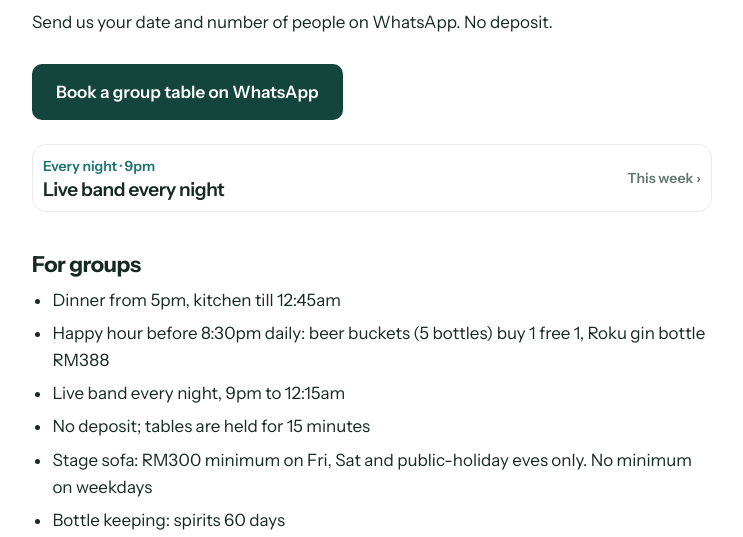
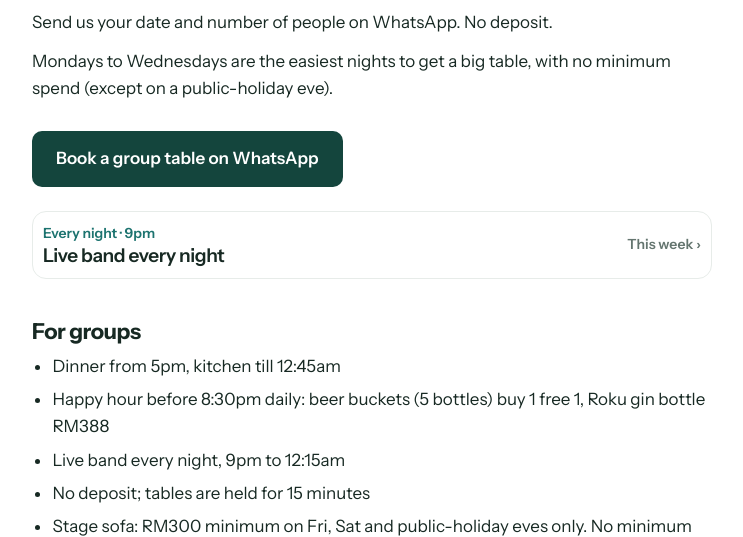
Before and after one commit to FreddieVong/gonana-site, a plain HTML site: page group-party-subang/index.html in a window 1280 px wide. Shown: the part 263-800 px from the top of the page, without its empty margins (268-1011 px from the left). Drawn offline with Linux system fonts and the light colour scheme; no server answers.

Commit message:
Year-end page: Mondays to Wednesdays are the easiest nights for a big table

```diff
--- a/group-party-subang/index.html
+++ b/group-party-subang/index.html
@@ -54,7 +54,7 @@ gtag('config','G-FC1VE9TZZE');
 document.addEventListener('click',function(e){var a=e.target.closest&&e.target.closest('a[href]');if(!a)return;var h=a.getAttribute('href')||'';if(h.indexOf('wa.me')>-1||h.indexOf('api.whatsapp.com')>-1){try{gtag('event','conversion',{send_to:'AW-17948641359/lMV3CL73_OgcEM-Qyu5C',transport_type:'beacon'});gtag('event','whatsapp_click',{link_url:h,transport_type:'beacon'});}catch(x){}}else if(h.indexOf('maps.app.goo.gl')>-1||h.indexOf('google.com/maps')>-1||h.indexOf('waze.com')>-1){try{gtag('event','directions_click',{link_url:h,transport_type:'beacon'});}catch(x){}}},true);
 </script>
 </head><body><header class="top"><a class="brand" href="/"><img class="mark" src="/assets/img/logo-300.webp" width="52" height="38" alt="nana"><img class="wm" src="/assets/img/wordmark-480.png" width="49" height="30" alt="研酒所"></a></header><main><nav class="crumb"><a href="/">nana 研酒所</a> › Year-end and company nights</nav>
-<h1>Year-end and company nights in Subang Jaya</h1><p>Planning a team dinner or a year-end night out? Start with dinner at nana 研酒所 in SS13, catch happy hour before 8:30pm, then stay for the live band at 9pm.</p><p>Send us your date and number of people on WhatsApp. No deposit.</p><a class="cta" href="https://wa.me/60128974221?text=Hi%20nana%2C%20I%27d%20like%20to%20book%20a%20table.%0A%0AName%20%3A%0ADate%20%3A%0ATime%20%3A%0APax%20%3A">Book a group table on WhatsApp</a>
+<h1>Year-end and company nights in Subang Jaya</h1><p>Planning a team dinner or a year-end night out? Start with dinner at nana 研酒所 in SS13, catch happy hour before 8:30pm, then stay for the live band at 9pm.</p><p>Send us your date and number of people on WhatsApp. No deposit.</p><p>Mondays to Wednesdays are the easiest nights to get a big table, with no minimum spend (except on a public-holiday eve).</p><a class="cta" href="https://wa.me/60128974221?text=Hi%20nana%2C%20I%27d%20like%20to%20book%20a%20table.%0A%0AName%20%3A%0ADate%20%3A%0ATime%20%3A%0APax%20%3A">Book a group table on WhatsApp</a>
 <a class="tn" id="tn" href="/#week"><img id="tn-img" alt="" width="54" height="72" hidden><span><small id="tn-when">Every night · 9pm</small><b id="tn-names">Live band every night</b></span><i>This week ›</i></a>
 <h2>For groups</h2><ul><li>Dinner from 5pm, kitchen till 12:45am</li><li>Happy hour before 8:30pm daily: beer buckets (5 bottles) buy 1 free 1, Roku gin bottle RM388</li><li>Live band every night, 9pm to 12:15am</li><li>No deposit; tables are held for 15 minutes</li><li>Stage sofa: RM300 minimum on Fri, Sat and public-holiday eves only. No minimum on weekdays</li><li>Bottle keeping: spirits 60 days</li><li>Prices before 10% service charge and SST</li></ul><h2>Bringing family?</h2><ul><li>Under-18 guests are welcome for dinner and must leave by 8:30pm</li><li>After 8:30pm nana is strictly 18+</li></ul><h2>Questions guests ask</h2><details><summary>Can nana host a company or year-end dinner?</summary><p>Yes. WhatsApp +60 12-897 4221 with your date, time and number of guests and we will hold your tables. No deposit.</p></details><details><summary>Is there a minimum spend?</summary><p>Only the stage sofa on Friday, Saturday and public-holiday-eve nights (RM300). No minimum on weekdays.</p></details><details><summary>What time is the live band?</summary><p>Every night from 9pm to 12:15am.</p></details><details><summary>Where is nana?</summary><p>2 Jalan SS 13/3A, Subang Jaya Industrial Estate, 47500 Subang Jaya, Selangor. Search &quot;nana SS13&quot; on Waze or Grab.</p></details><details><summary>Can under-18s come?</summary><p>Under-18 guests are welcome for dinner but must leave by 8:30pm. After 8:30pm nana is strictly 18+.</p></details>
 <p><a class="cta" href="https://wa.me/60128974221?text=Hi%20nana%2C%20I%27d%20like%20to%20book%20a%20table.%0A%0AName%20%3A%0ADate%20%3A%0ATime%20%3A%0APax%20%3A">Book on WhatsApp</a></p>
```
